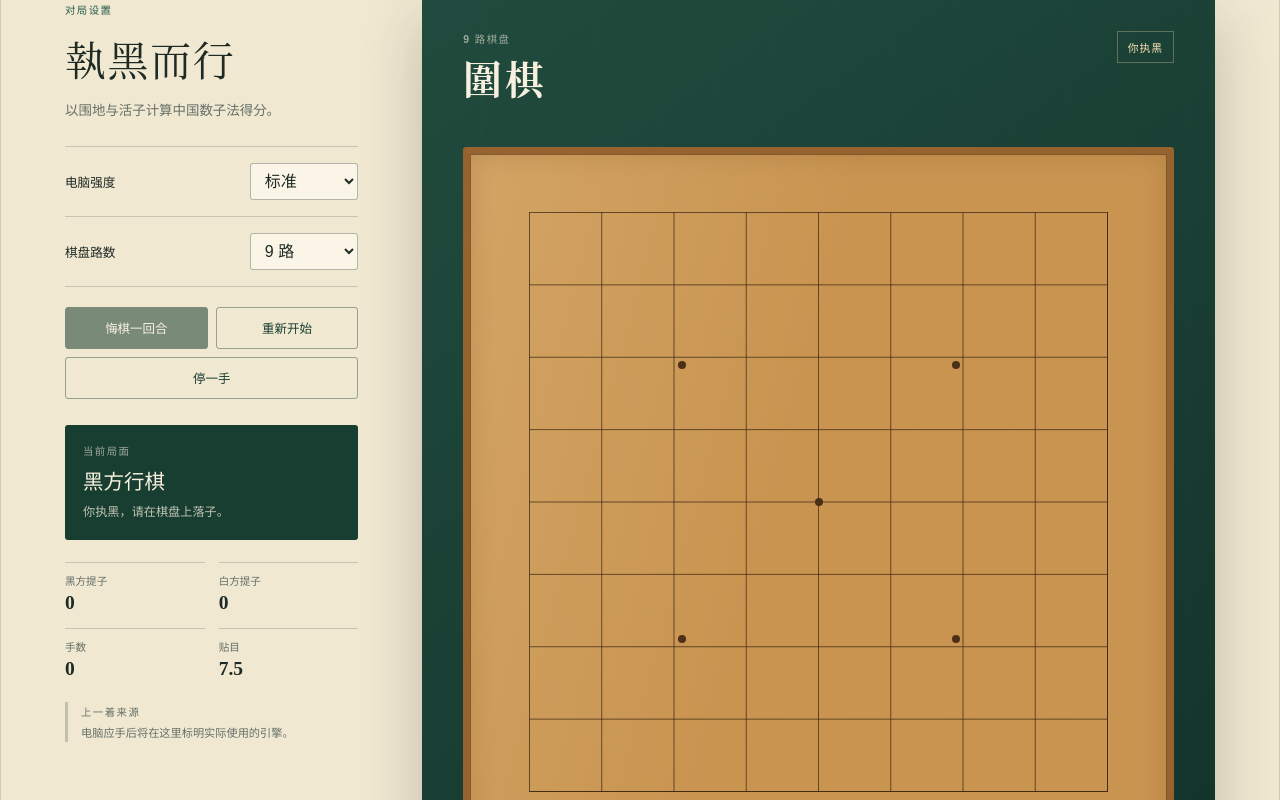
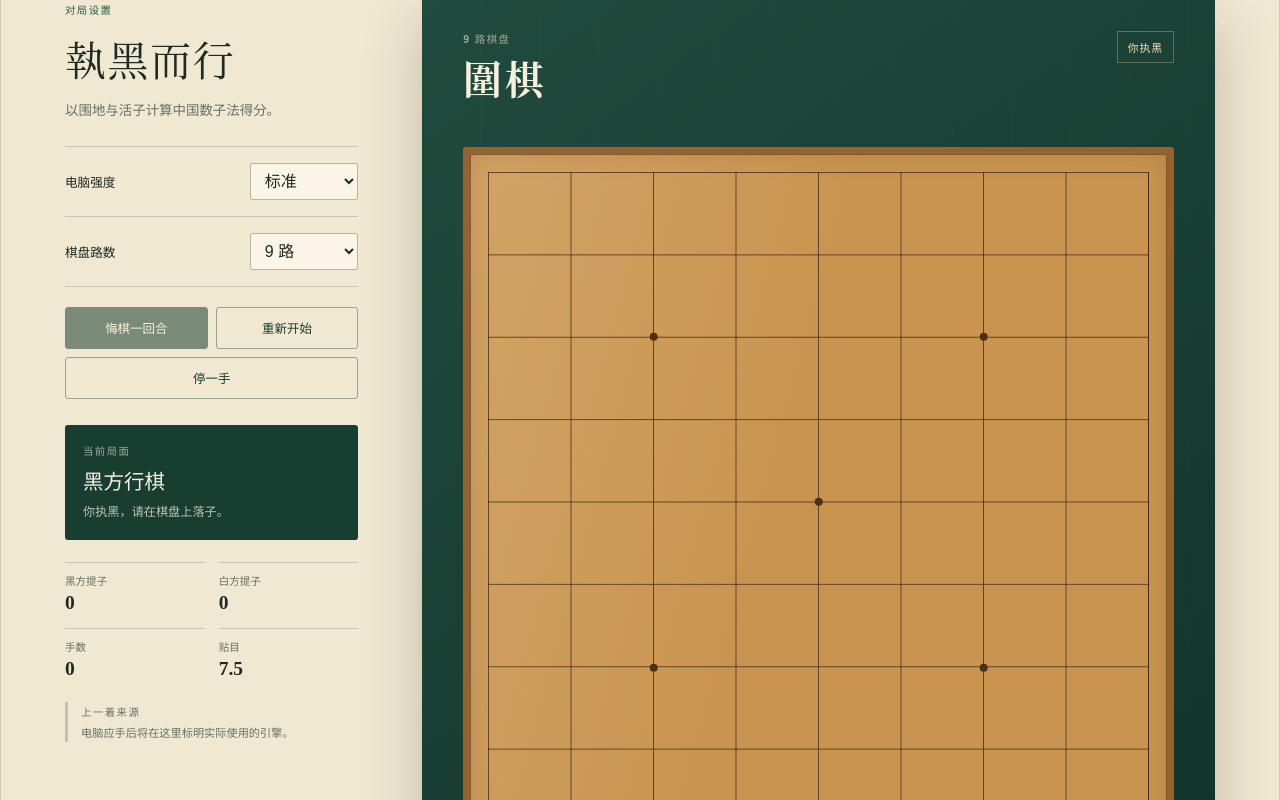
Before and after one commit to neoeto/board-games, a React (Vite) app: page / in a window 1280 px wide. Shown: the part 420-1220 px from the top of the page. Built offline with nearby package versions, Linux system fonts and the light colour scheme.

Commit message:
fix: 对齐围棋交叉点点击区域

```diff
--- a/src/components/GoBoard.tsx
+++ b/src/components/GoBoard.tsx
@@ -51,6 +51,10 @@ export function GoBoard({ state, disabled, onMove }: GoBoardProps) {
                   aria-label={`第 ${x + 1} 列，第 ${y + 1} 行，${stoneName}${isLast ? "，上一手" : ""}`}
                   className={`go-point${isLast ? " is-last" : ""}`}
                   data-point={`${x}-${y}`}
+                  style={{
+                    left: `${(x / (state.size - 1)) * 100}%`,
+                    top: `${(y / (state.size - 1)) * 100}%`,
+                  }}
                   disabled={disabled}
                   key={`${x}-${y}`}
                   onClick={() => onMove({ x, y })}
--- a/src/styles.css
+++ b/src/styles.css
@@ -541,18 +541,14 @@
 
   .go-grid {
     position: relative;
-    display: grid;
     width: 100%;
     height: 100%;
-    padding: 3.4%;
-    grid-template-columns: repeat(var(--go-size), minmax(0, 1fr));
-    grid-template-rows: repeat(var(--go-size), minmax(0, 1fr));
   }
 
   .go-grid::before {
     position: absolute;
     z-index: 0;
-    inset: 6.15%;
+    inset: 0;
     background-image:
       linear-gradient(to right, rgb(57 37 18 / 72%) 1px, transparent 1px),
       linear-gradient(to bottom, rgb(57 37 18 / 72%) 1px, transparent 1px);
@@ -564,7 +560,19 @@
     pointer-events: none;
   }
 
-  .go-point,
+  .go-point {
+    position: absolute;
+    z-index: 2;
+    display: grid;
+    width: var(--go-cell);
+    height: var(--go-cell);
+    padding: 0;
+    place-items: center;
+    background: transparent;
+    border: 0;
+    transform: translate(-50%, -50%);
+  }
+
   .xiangqi-square {
     position: relative;
     z-index: 2;
```
